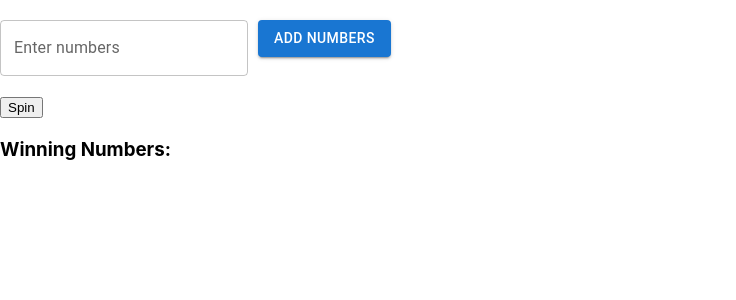
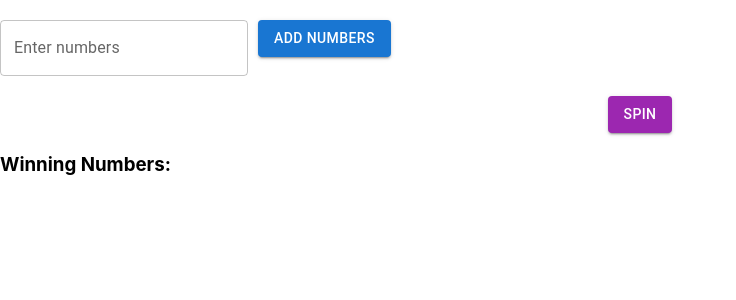
Before and after one commit to arjaytigerace/SpinTheWheel, a React (Create React App) app in the folder spin-the-wheel/: page / in a window 1280 px wide. Shown: the top 300 px of the page, without its empty margins (0-736 px from the left). Built offline with nearby package versions, Linux system fonts and the light colour scheme.

Commit message:
Added UI for Spin Button

```diff
--- a/spin-the-wheel/src/Wheel.js
+++ b/spin-the-wheel/src/Wheel.js
@@ -1,14 +1,13 @@
 import React from "react";
+import Button from "@mui/material/Button";
 
 function Wheel({ numbers, onSpin }) {
   return (
-    <div>
-      <button onClick={onSpin}>Spin</button>
-      <ul>
-        {numbers.map((num, index) => (
-          <li key={index}>{num}</li>
-        ))}
-      </ul>
+    <div style={{ textAlign: "center", margin: "20px 0" }}>
+      <Button variant="contained" color="secondary" onClick={onSpin}>
+        Spin
+      </Button>
+      {/* Visualization of the wheel will go here */}
     </div>
   );
 }
```
